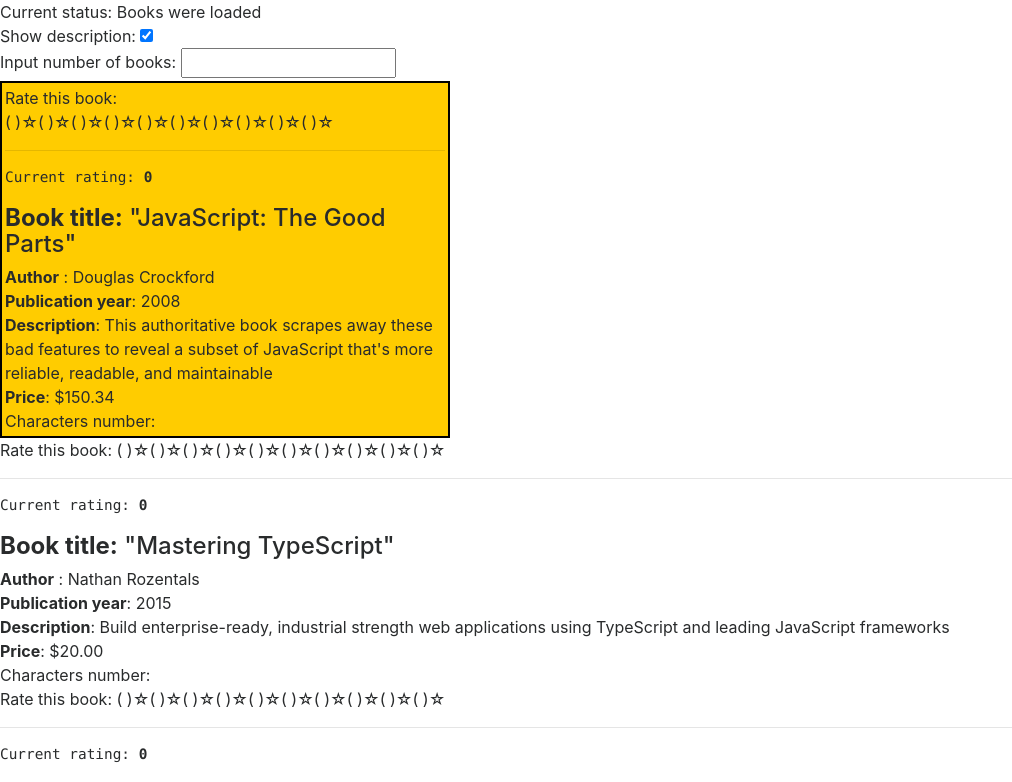
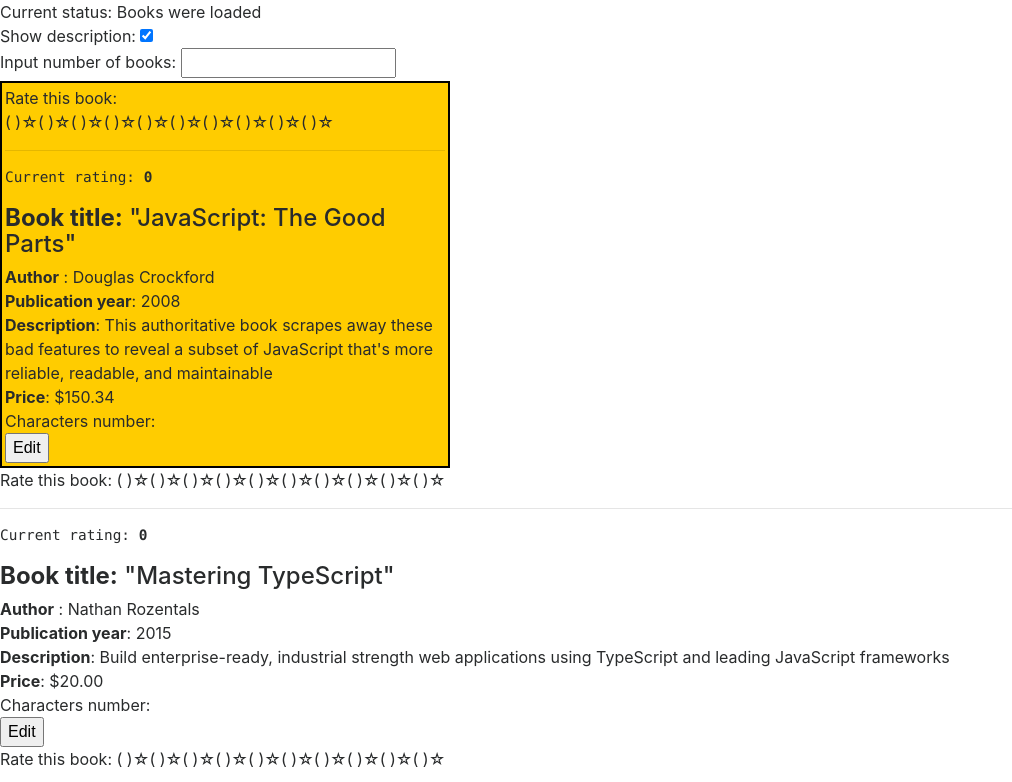
Before and after one commit to qwq-qwq/angular, an Angular app: page / in a window 1280 px wide. Shown: the top 782 px of the page, without its empty margins (0-1012 px from the left). Built offline with nearby package versions, Linux system fonts and the light colour scheme.

Commit message:
Adding modal window to edit book

```diff
--- a/src/app/app.module.ts
+++ b/src/app/app.module.ts
@@ -18,6 +18,7 @@
 import { StatusComponent } from './status/status.component';
 import {GlobalSyncService} from "./global-emitter-service.service";
 import {NgbModule} from "@ng-bootstrap/ng-bootstrap";
+import { BookDetailWindowComponent } from './book-detail-window/book-detail-window.component';
 
 @NgModule({
   declarations: [
@@ -30,7 +31,8 @@
     BooksComponent,
     SortPipe,
     ShowDirective,
-    StatusComponent
+    StatusComponent,
+    BookDetailWindowComponent
   ],
   imports: [
     BrowserModule,
@@ -40,6 +42,7 @@
     NgbModule.forRoot()
   ],
   providers: [BookService, CurrencyPipe, GlobalEventService, GlobalSyncService],
-  bootstrap: [AppComponent]
+  bootstrap: [AppComponent],
+  entryComponents: [BookDetailWindowComponent]
 })
 export class AppModule { }
--- /dev/null
+++ b/src/app/book-detail-window/book-detail-window.component.html
@@ -0,0 +1 @@
+<app-book-registration [book] = "book"></app-book-registration>
--- /dev/null
+++ b/src/app/book-detail-window/book-detail-window.component.ts
@@ -0,0 +1,18 @@
+import {Component, Input, OnInit} from '@angular/core';
+import {Book} from "../book/book";
+
+@Component({
+  selector: 'app-book-detail-window',
+  templateUrl: './book-detail-window.component.html',
+  styleUrls: ['./book-detail-window.component.css']
+})
+export class BookDetailWindowComponent implements OnInit {
+  @Input()
+  book: Book;
+
+  constructor() { }
+
+  ngOnInit() {
+  }
+
+}
--- a/src/app/book-registration/book-registration.component.ts
+++ b/src/app/book-registration/book-registration.component.ts
@@ -1,4 +1,4 @@
-import {ChangeDetectionStrategy, Component, OnInit} from '@angular/core';
+import {ChangeDetectionStrategy, Component, Input, OnInit} from '@angular/core';
 import {BookService} from '../book.service';
 import {Book} from '../book/book';
 import {AbstractControl, FormBuilder, FormGroup, ValidationErrors, Validators} from '@angular/forms';
@@ -12,6 +12,9 @@
   changeDetection: ChangeDetectionStrategy.OnPush
 })
 export class BookRegistrationComponent implements OnInit {
+  @Input()
+  book: Book;
+
   private bookForm: FormGroup;
 
   constructor(private bookService: BookService, formBuilder: FormBuilder) {
@@ -52,6 +55,13 @@
   }
 
   ngOnInit() {
+    if (this.book) {
+      this.bookForm.get('title').setValue(this.book.title);
+      this.bookForm.get('author').setValue(this.book.author);
+      this.bookForm.get('pages').setValue(this.book.pages);
+      this.bookForm.get('description').setValue(this.book.description);
+      this.bookForm.get('year').setValue(this.book.year);
+    }
   }
 
 }
--- a/src/app/book/book.component.html
+++ b/src/app/book/book.component.html
@@ -13,4 +13,5 @@
   <div><b>Price</b>: {{formatPrice(book) }}</div>
 
   <div>Characters number: {{charNumber}}</div>
+  <button (click)="openDetail()">Edit</button>
 </div>
--- a/src/app/book/book.component.ts
+++ b/src/app/book/book.component.ts
@@ -2,6 +2,8 @@
 import {Book} from './book';
 import {CurrencyPipe} from '@angular/common';
 import {ApplicationEvent} from '../application-event';
+import {NgbModal, NgbModalRef} from '@ng-bootstrap/ng-bootstrap';
+import {BookDetailWindowComponent} from '../book-detail-window/book-detail-window.component';
 
 @Component({
   selector: 'app-book',
@@ -20,11 +22,17 @@
 
   charNumber: number;
 
-  constructor(private currencyPipe : CurrencyPipe) {
+  constructor(private currencyPipe : CurrencyPipe, private modalService: NgbModal) {
   }
 
   handleClick() {
      this.renderEvent.emit(new ApplicationEvent('Book ' + this.book.title, 'Click event'));
+  }
+
+  openDetail(): void {
+      const modalRef: NgbModalRef = this.modalService.open(BookDetailWindowComponent);
+      modalRef.componentInstance.book = this.book;
+
   }
 
   formatPrice(book: Book) : string {
```
Also changed, not shown: src/app/book-detail-window/book-detail-window.component.css (added), 1 other file (tests, documents, lock files or other folders).
